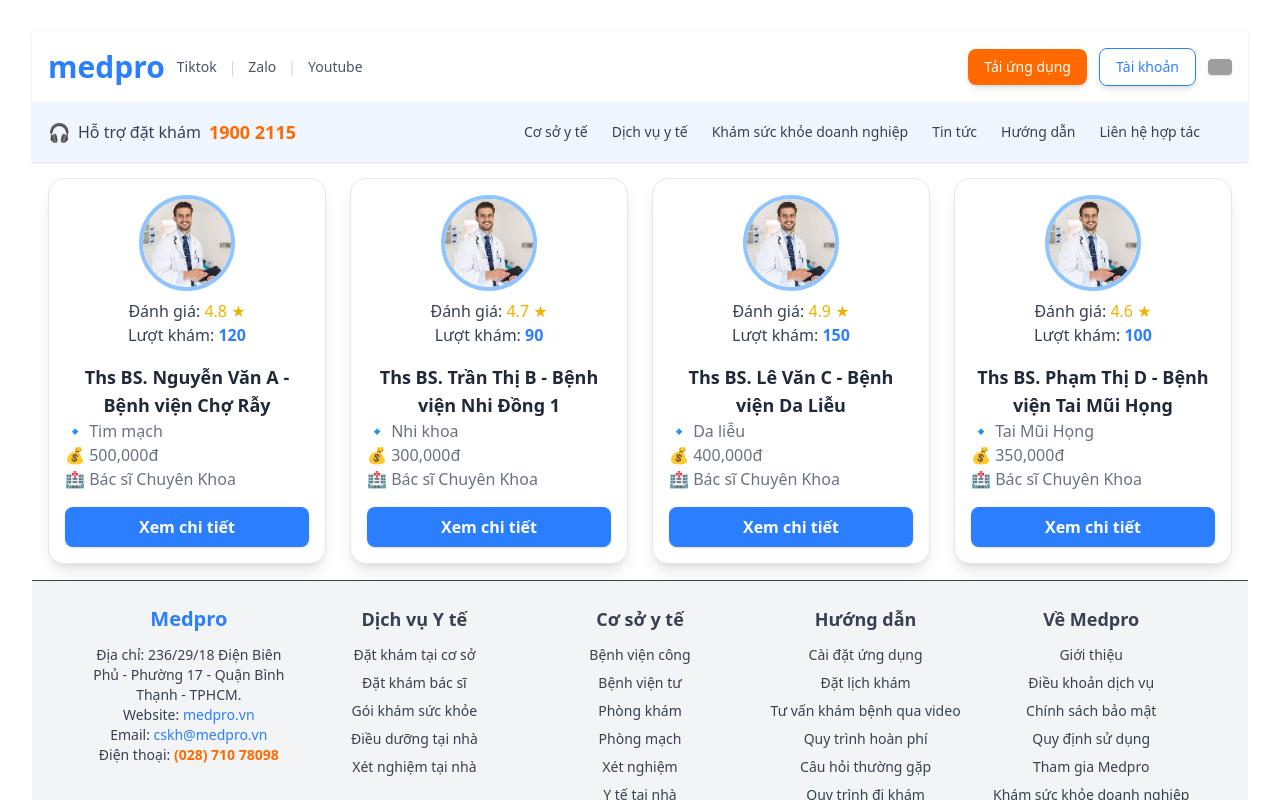
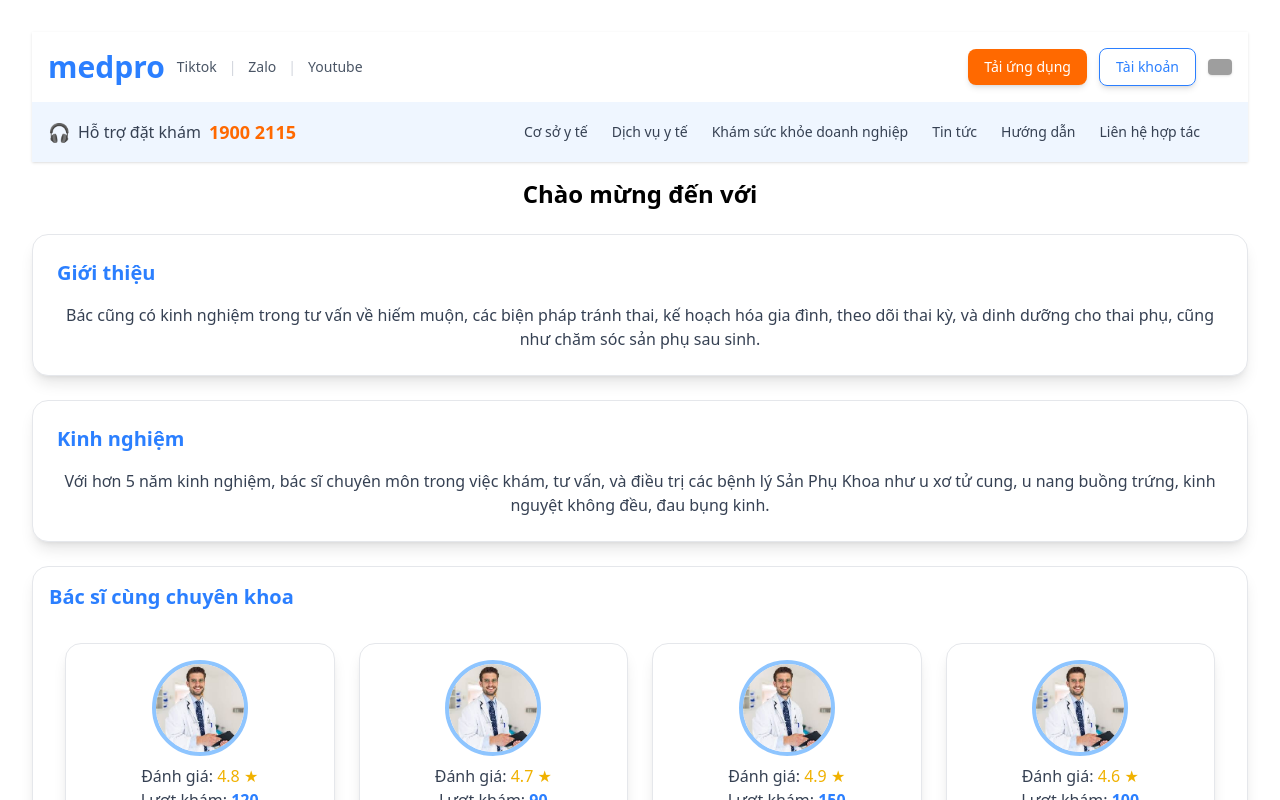
Before and after one commit to tuan0919/doctor-appointment, a React (Vite) app in the folder web/: page / in a window 1280 px wide. Shown: the top 800 px of the page. Built offline with nearby package versions, Linux system fonts and the light colour scheme; grey boxes are pictures that could not be loaded.

Commit message:
information doctor ui

```diff
--- a/web/src/App.tsx
+++ b/web/src/App.tsx
@@ -4,6 +4,9 @@ import Header from "./components/Header.tsx";
 import Footer from "./components/Footer.tsx";
 import {useEffect, useState} from "react";
 import DoctorList from "./pages/DoctorList.tsx";
+import InformationDoctor from "./components/InformationDoctor.tsx";
+import {doctorInfo} from "./data/doctorsData.ts";
+import DoctorDetail from "./pages/DoctorDetail.tsx";
 
 const LoadingScreen = () => {
     return (
@@ -42,7 +45,7 @@ function App() {
         {!loading && (
     <>
         <Header/>
-        <DoctorList/>
+        <DoctorDetail></DoctorDetail>
         <Footer/>
     </>
         )}
--- a/web/src/components/DoctorItemCard.tsx
+++ b/web/src/components/DoctorItemCard.tsx
@@ -29,7 +29,7 @@ const DoctorItemCard: React.FC<DoctorCardProps> = ({
                 </h3>
                 <p className="text-gray-500 flex items-center">🔹 {specialization}</p>
                 <p className="text-gray-500 flex items-center">💰 {price.toLocaleString()}đ</p>
-                <p className="text-gray-500 flex items-center">🏥 Bác sĩ Chuyên Khoa</p>
+                <p className="text-gray-500 flex items-center">🏥 Nơi làm việc</p>
             </div>
             <button
                 className="mt-4 w-full bg-blue-500 text-white font-semibold py-2 rounded-lg shadow hover:bg-blue-600">
--- /dev/null
+++ b/web/src/components/InformationDoctor.tsx
@@ -0,0 +1,15 @@
+export interface InformationDoctorProps {
+    header: string,
+    content: string
+}
+
+const InformationDoctor: React.FC<InformationDoctorProps> = ({ header, content }) => {
+    return (
+        <div className="w-full my-6 bg-white shadow-lg rounded-2xl p-6 border border-gray-200">
+            <h2 className="text-xl font-semibold text-blue-500 mb-4 text-left">{header}</h2>
+            <p className="text-gray-700 mt-3">{content}</p>
+        </div>
+    );
+};
+
+export default InformationDoctor;
--- a/web/src/data/doctorsData.ts
+++ b/web/src/data/doctorsData.ts
@@ -1,4 +1,5 @@
 import { DoctorCardProps } from "../pages/DoctorList";
+import {InformationDoctorProps} from "../components/InformationDoctor.tsx";
 
 export const doctorsData: DoctorCardProps[] = [
     {
@@ -42,3 +43,14 @@ export const doctorsData: DoctorCardProps[] = [
         visit: 100
     }
 ];
+
+
+export const doctorInfo: InformationDoctorProps = {
+    header: "Giới thiệu",
+    content: "Bác cũng có kinh nghiệm trong tư vấn về hiếm muộn, các biện pháp tránh thai, kế hoạch hóa gia đình, theo dõi thai kỳ, và dinh dưỡng cho thai phụ, cũng như chăm sóc sản phụ sau sinh."
+};
+
+export const experienceInfo: InformationDoctorProps = {
+    header: "Kinh nghiệm",
+    content: "Với hơn 5 năm kinh nghiệm, bác sĩ chuyên môn trong việc khám, tư vấn, và điều trị các bệnh lý Sản Phụ Khoa như u xơ tử cung, u nang buồng trứng, kinh nguyệt không đều, đau bụng kinh."
+};
--- a/web/src/pages/DoctorDetail.tsx
+++ b/web/src/pages/DoctorDetail.tsx
@@ -1,9 +1,20 @@
+import InformationDoctor from "../components/InformationDoctor.tsx";
+import {doctorInfo, experienceInfo} from "../data/doctorsData.ts";
+import DoctorList from "./DoctorList.tsx";
+
 function DoctorDetail() {
     return (
         <div className="max-w">
 
             <main className="w-full">
-                <h1 className="text-center text-2xl font-bold my-4">Chào mừng đến với Medpro</h1>
+                <h1 className="text-center text-2xl font-bold my-4">Chào mừng đến với </h1>
+                <InformationDoctor {...doctorInfo}/>
+                <InformationDoctor {...experienceInfo}/>
+                <div className="bg-white rounded-2xl shadow-lg p-4 border border-gray-200 my-4">
+                    <h2 className="text-xl font-semibold text-blue-500 mb-4 text-left">Bác sĩ cùng chuyên khoa</h2>
+                    <DoctorList/>
+
+                </div>
             </main>
 
         </div>
```
